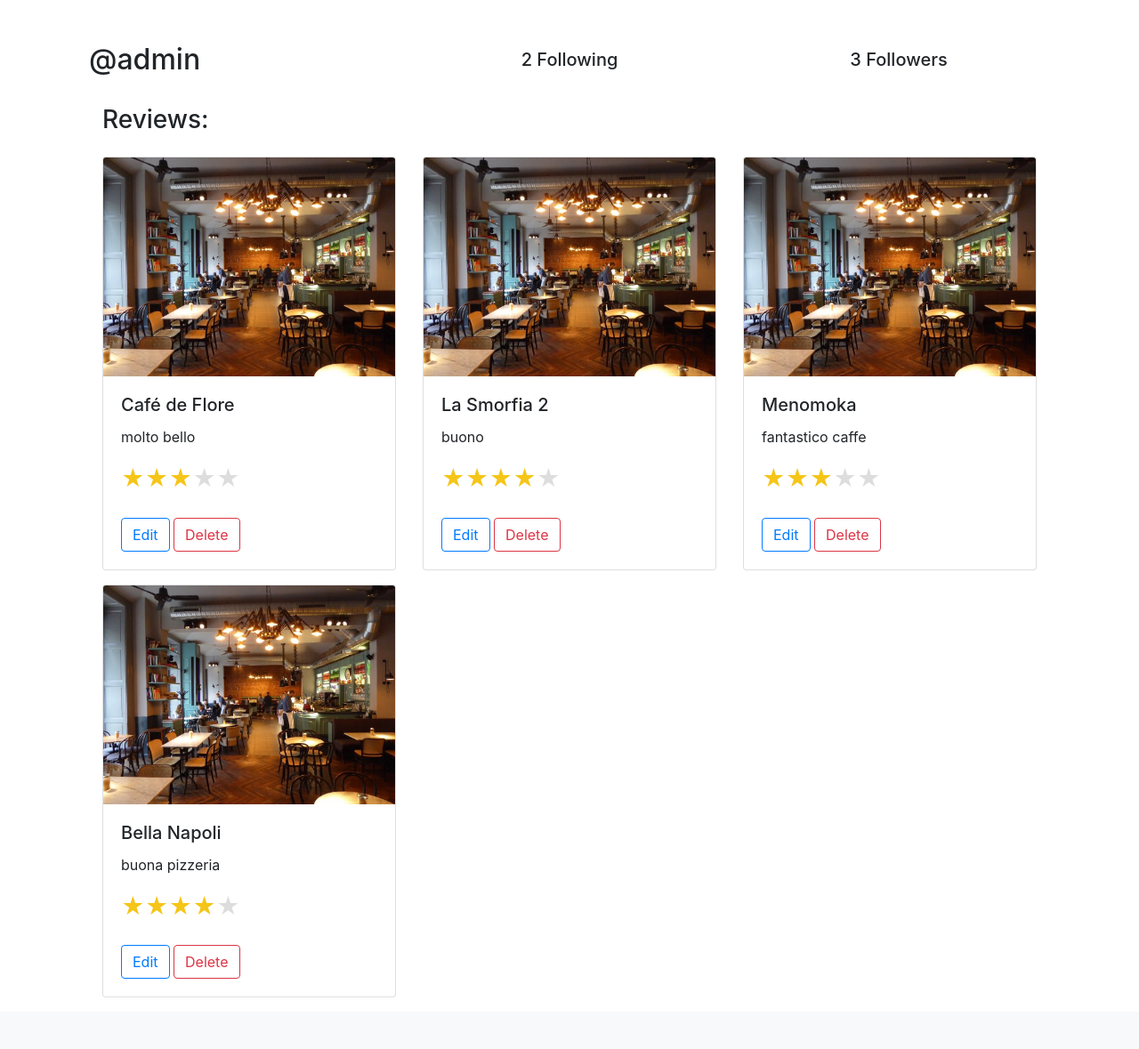
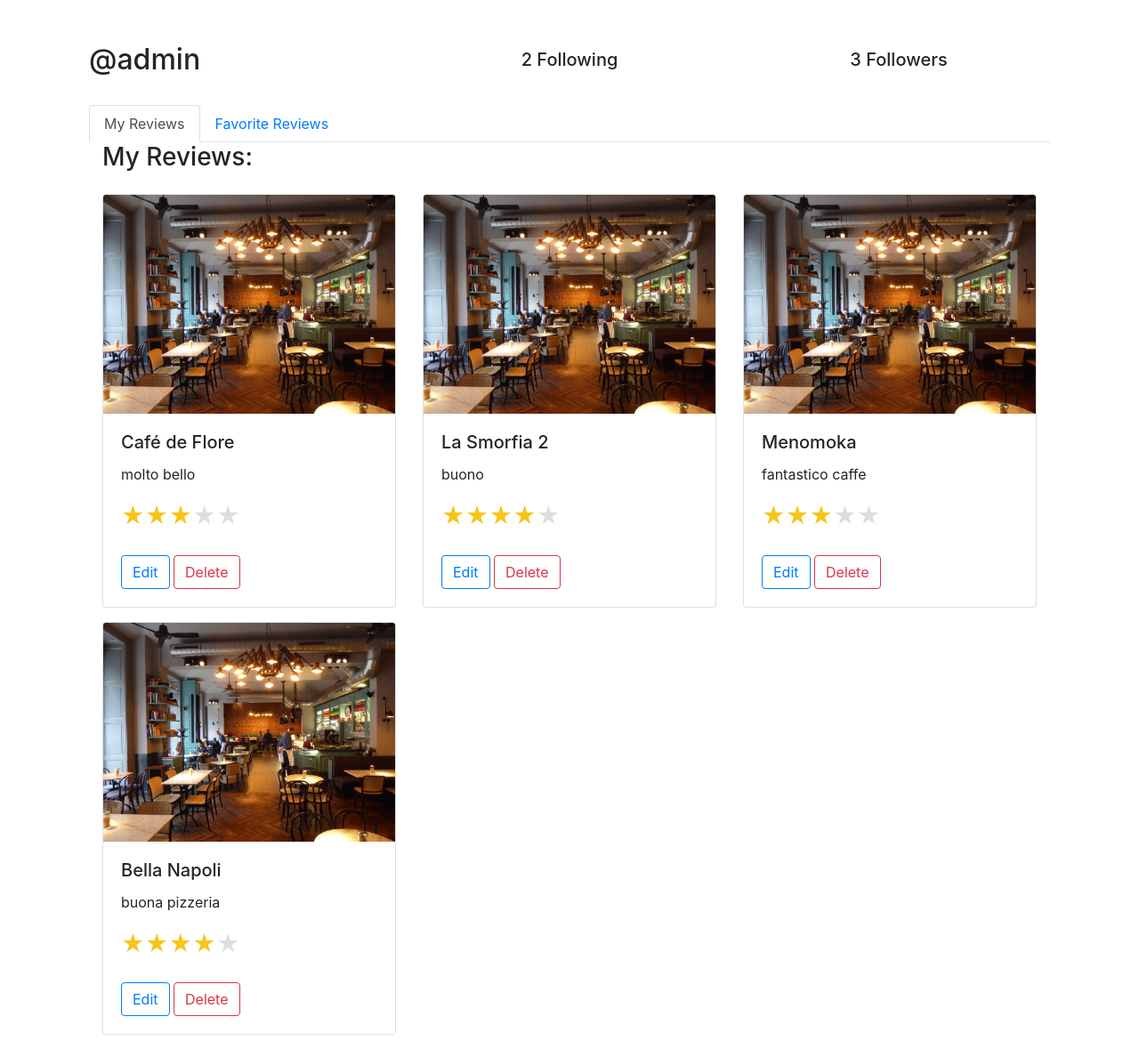
Before and after one commit to paulfersi/fork_finder, a Django app: page /profile/1/ in a window 1280 px wide. Shown: the part 56-1235 px from the top of the page at 89% size. Before the commit the page ends 1177 px from the top, so only its background shows below. Run offline with Django 5.2, Linux system fonts and the light colour scheme; a user stored in the database is signed in; data comes from the database, SQL or seed files in the repository; both versions use the stored data as it was after the commit; some libraries are stand-ins or nearby versions.

Commit message:
added favourite reviews in profile

```diff
--- a/templates/map.html
+++ b/templates/map.html
@@ -2,7 +2,8 @@
 
 {% block content %}
     <h2>{{ restaurant.name }} Location</h2>
-    <div id='map' style='width: 100%; height: 500px;'></div>
+    <div id='map' style='width: 100%; height: 500px; margin-top: 20px;'></div>
+    <a href="{% url 'feed' %}" class="btn btn-primary mt-3 margin-top: 20px;">Back to Feed</a>
 
     <script>
         mapboxgl.accessToken = '{{ mapbox_access_token }}';
--- a/templates/profile.html
+++ b/templates/profile.html
@@ -27,10 +27,22 @@
                 {% endif %}
             </div>
         </form>
+    {% else %}
+        <!-- Navigation tabs for My Reviews and Favorite Reviews -->
+        <ul class="nav nav-tabs" id="myTab" role="tablist">
+            <li class="nav-item">
+                <a class="nav-link active" id="my-reviews-tab" data-toggle="tab" href="#my-reviews" role="tab" aria-controls="my-reviews" aria-selected="true">My Reviews</a>
+            </li>
+            <li class="nav-item">
+                <a class="nav-link" id="favorite-reviews-tab" data-toggle="tab" href="#favorite-reviews" role="tab" aria-controls="favorite-reviews" aria-selected="false">Favorite Reviews</a>
+            </li>
+        </ul>
     {% endif %}
 
+    <div class="tab-content" id="myTabContent" >
+        <div class="tab-pane fade show active" id="my-reviews" role="tabpanel" aria-labelledby="my-reviews-tab">
             <div class="container">
-        <h3 class="mb-4">Reviews:</h3>
+                <h3 class="mb-4">My Reviews:</h3>
                 <div class="row">
                     {% for review in profile.user.reviews.all %}
                     <div class="col-md-4 mb-3">
@@ -48,11 +60,10 @@
                                         </span>
                                     </small>
                                 </p>
-                        <!-- Ability to review or delete reviews (only if it's the user's reviews) -->
                                 {% if review.user == request.user %}
                                     <a href="{% url 'edit_review' review.pk %}" class="btn btn-outline-primary">Edit</a>
 
-                        <!--Delete confirmation -->
+                                    <!-- Delete confirmation -->
                                     <button type="button" class="btn btn-outline-danger" data-toggle="modal" data-target="#deleteModal{{ review.pk }}">
                                         Delete
                                     </button>
@@ -88,4 +99,38 @@
             </div>
         </div>
 
+        <!-- Favorite Reviews tab pane -->
+        {% if profile.user == request.user %}
+        <div class="tab-pane fade" id="favorite-reviews" role="tabpanel" aria-labelledby="favorite-reviews-tab">
+            <div class="container">
+                <h3 class="mb-4">Favorite Reviews:</h3>
+                <div class="row">
+                    {% for review in request.user.profile.favorite_reviews.all %}
+                    <div class="col-md-4 mb-3">
+                        <div class="card">
+                            <img src="{{ review.photo.url }}" class="card-img-top" alt="Restaurant Photo">
+                            <div class="card-body">
+                                <h5 class="card-title">{{ review.restaurant.name }}</h5>
+                                <p class="card-text">{{ review.body }}</p>
+                                <p class="card-text">
+                                    <small class="text-muted">
+                                        <span class="star-rating">
+                                            {% for i in "54321" %}
+                                                <label style="color: {% if i|add:0 <= review.rating %}#f5c518{% else %}#ddd{% endif %};">&#9733;</label>
+                                            {% endfor %}
+                                        </span>
+                                    </small>
+                                </p>
+                                <a href="{% url 'view_on_map' review.restaurant.id %}" class="btn btn-outline-primary">View on Map</a>
+                            </div>
+                        </div>
+                    </div>
+                    {% endfor %}
+                </div>
+            </div>
+        </div>
+        {% endif %}
+    </div>
+</div>
+
 {% endblock %}
```
Also changed, not shown: db.sqlite3. Lines whose indentation alone changed are shown as unchanged.
